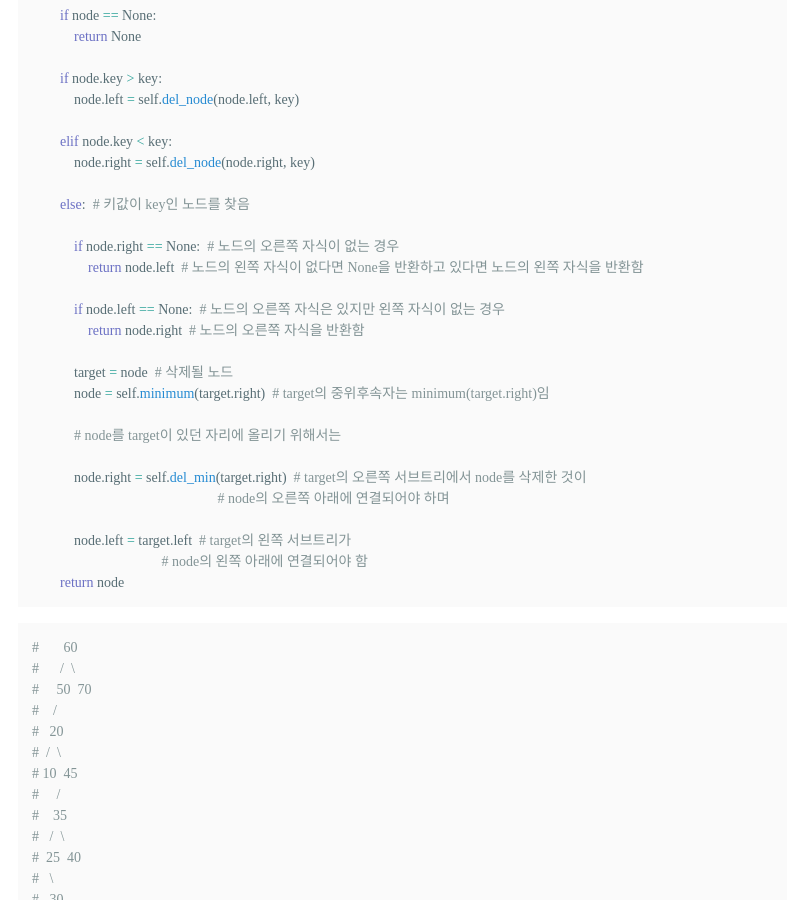
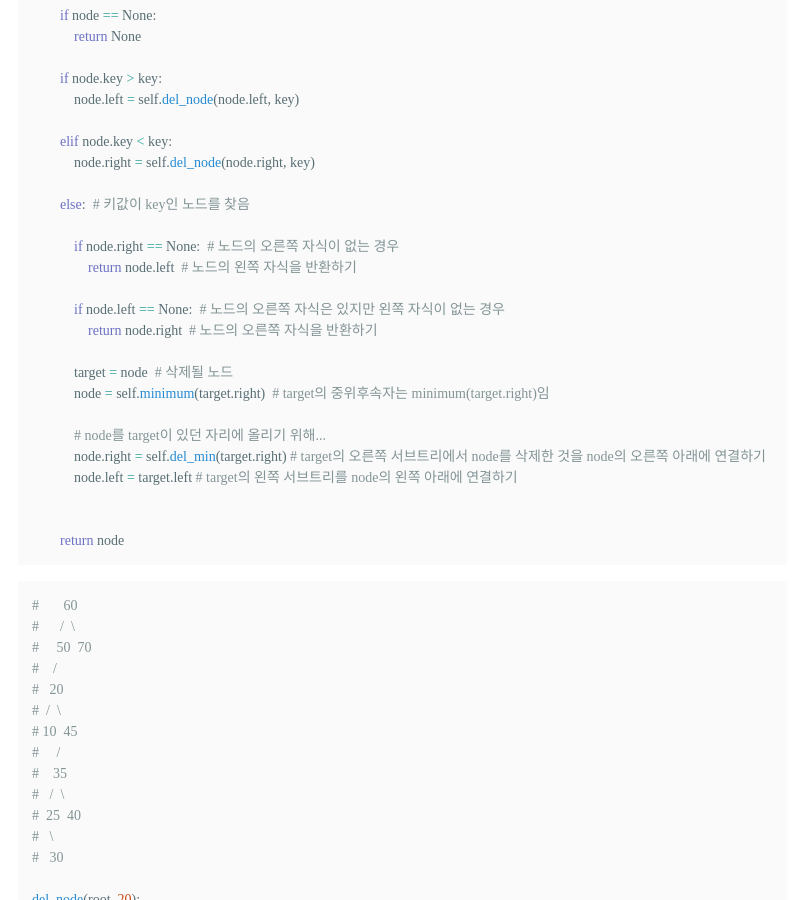
Before and after one commit to boreum0302/blog, a Jekyll site: the page built from _posts/2020-04-07-search-tree.md, in a window 1280 px wide and 900 px high, scrolled down 4073 px. Shown: the whole window, without its empty margins (349-1145 px from the left). Built offline with Jekyll 4.4.1, drawn with Linux system fonts in a browser that asks for light colours; nearby versions of some CDN libraries; some web fonts are replaced.

Commit message:
Update 2020-04-07-search-tree.md

````diff
--- a/_posts/2020-04-07-search-tree.md
+++ b/_posts/2020-04-07-search-tree.md
@@ -164,21 +164,19 @@ del_min(root):
         else:  # 키값이 key인 노드를 찾음
 
             if node.right == None:  # 노드의 오른쪽 자식이 없는 경우
-                return node.left  # 노드의 왼쪽 자식이 없다면 None을 반환하고 있다면 노드의 왼쪽 자식을 반환함
+                return node.left  # 노드의 왼쪽 자식을 반환하기
 
             if node.left == None:  # 노드의 오른쪽 자식은 있지만 왼쪽 자식이 없는 경우
-                return node.right  # 노드의 오른쪽 자식을 반환함
+                return node.right  # 노드의 오른쪽 자식을 반환하기
 
             target = node  # 삭제될 노드
             node = self.minimum(target.right)  # target의 중위후속자는 minimum(target.right)임
 
-            # node를 target이 있던 자리에 올리기 위해서는
+            # node를 target이 있던 자리에 올리기 위해...
+            node.right = self.del_min(target.right) # target의 오른쪽 서브트리에서 node를 삭제한 것을 node의 오른쪽 아래에 연결하기
+            node.left = target.left # target의 왼쪽 서브트리를 node의 왼쪽 아래에 연결하기
 
-            node.right = self.del_min(target.right)  # target의 오른쪽 서브트리에서 node를 삭제한 것이
-                                                     # node의 오른쪽 아래에 연결되어야 하며
 
-            node.left = target.left  # target의 왼쪽 서브트리가
-                                     # node의 왼쪽 아래에 연결되어야 함
         return node
 ```
 
````
